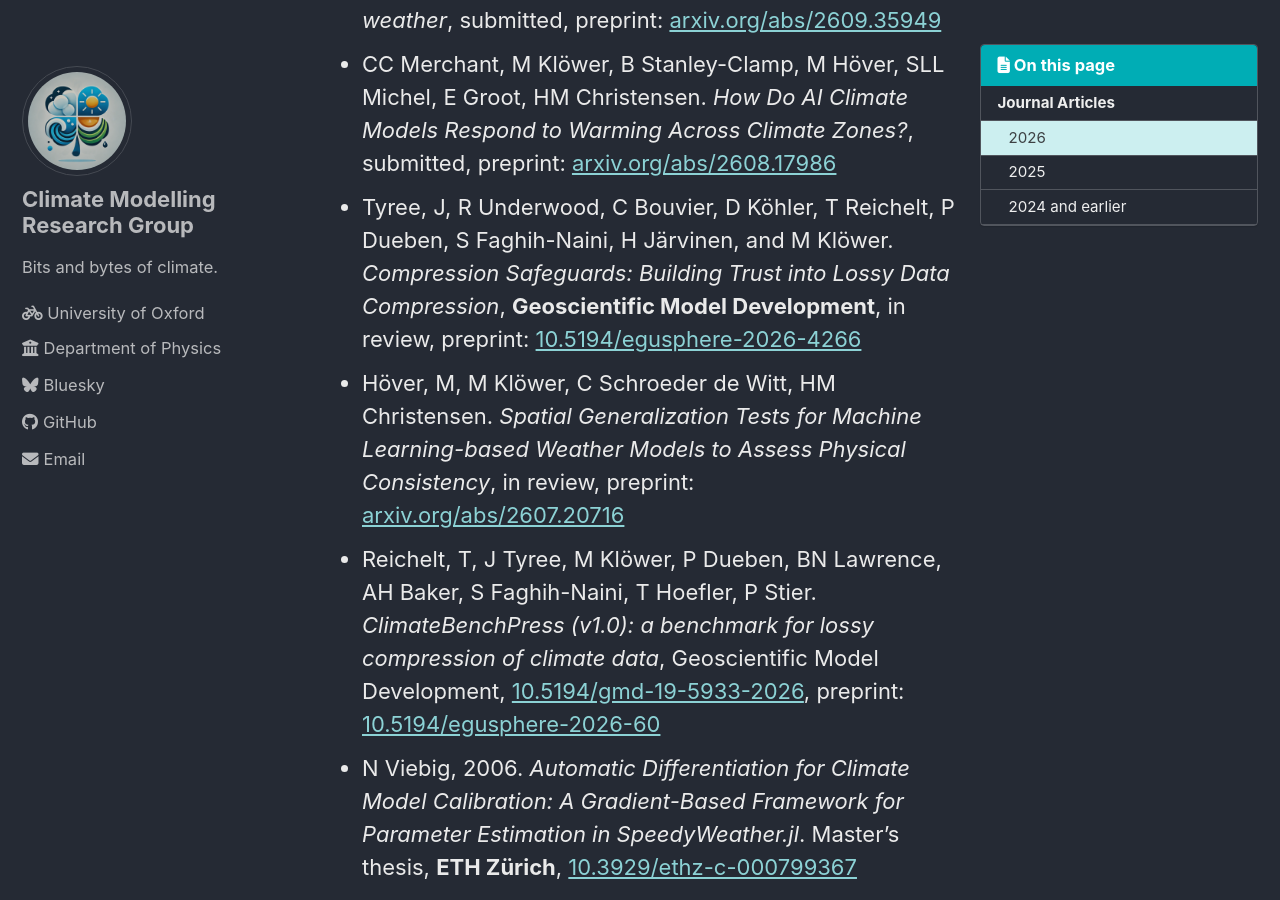
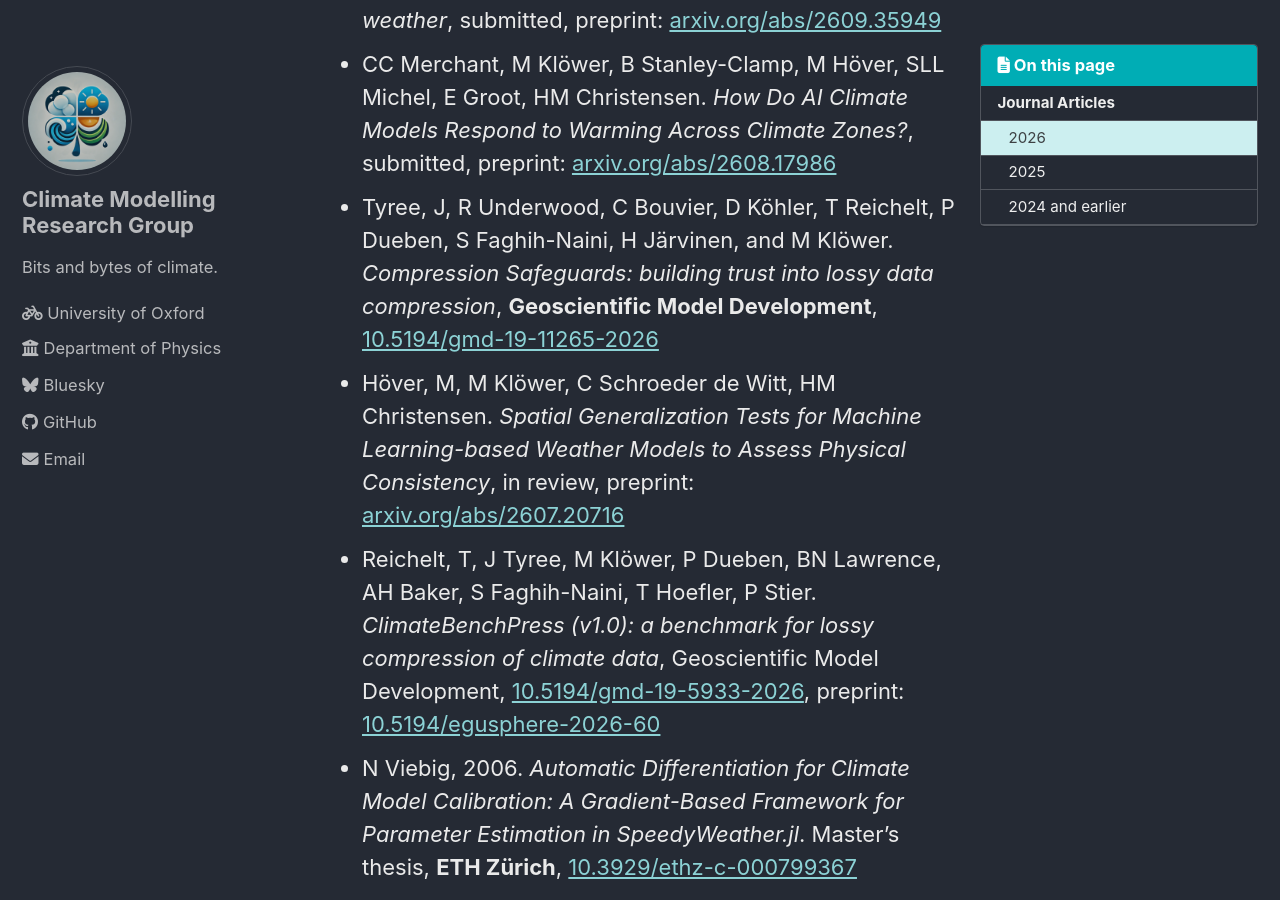
Before and after one commit to climate-modelling/climate-modelling.github.io, a Jekyll site: the page built from _pages/publications.md, in a window 1280 px wide and 900 px high, scrolled down 462 px. Built offline with Jekyll 4.4.1, drawn with Linux system fonts in a browser that asks for light colours; cached includes are drawn as plain includes.

Commit message:
Revise publication entries for 2026
Updated publication details for 2026, including title case correction for a specific paper.

```diff
--- a/_pages/publications.md
+++ b/_pages/publications.md
@@ -12,7 +12,7 @@ toc_sticky: true
 
 - B Pastine, M Klöwer, T Tang, L Slater. *A neural network-based Universal Thermal Climate Index for reliable global thermal-stress classification across extreme weather*, submitted, preprint: [arxiv.org/abs/2609.35949](https://arxiv.org/abs/2609.35949)
 - CC Merchant, M Klöwer, B Stanley-Clamp, M Höver, SLL Michel, E Groot, HM Christensen. *How Do AI Climate Models Respond to Warming Across Climate Zones?*, submitted, preprint: [arxiv.org/abs/2608.17986](https://arxiv.org/abs/2608.17986)
-- Tyree, J, R Underwood, C Bouvier, D Köhler, T Reichelt, P Dueben, S Faghih-Naini, H Järvinen, and M Klöwer. *Compression Safeguards: Building Trust into Lossy Data Compression*, **Geoscientific Model Development**, in review, preprint: [10.5194/egusphere-2026-4266](https://doi.org/10.5194/egusphere-2026-4266)
+- Tyree, J, R Underwood, C Bouvier, D Köhler, T Reichelt, P Dueben, S Faghih-Naini, H Järvinen, and M Klöwer. *Compression Safeguards: building trust into lossy data compression*, **Geoscientific Model Development**, [10.5194/gmd-19-11265-2026](https://doi.org/10.5194/gmd-19-11265-2026)
 - Höver, M, M Klöwer, C Schroeder de Witt, HM Christensen. *Spatial Generalization Tests for Machine Learning-based Weather Models to Assess Physical Consistency*, in review, preprint: [arxiv.org/abs/2607.20716](https://arxiv.org/abs/2607.20716)
 - Reichelt, T, J Tyree, M Klöwer, P Dueben, BN Lawrence, AH Baker, S Faghih-Naini, T Hoefler, P Stier. *ClimateBenchPress (v1.0): a benchmark for lossy compression of climate data*, Geoscientific Model Development, [10.5194/gmd-19-5933-2026](https://doi.org/10.5194/gmd-19-5933-2026), preprint: [10.5194/egusphere-2026-60](https://doi.org/10.5194/egusphere-2026-60)
 - N Viebig, 2006. *Automatic Differentiation for Climate Model Calibration: A Gradient-Based Framework for Parameter Estimation in SpeedyWeather.jl*. Master's thesis, **ETH Zürich**, [10.3929/ethz-c-000799367](https://doi.org/10.3929/ethz-c-000799367)
```
